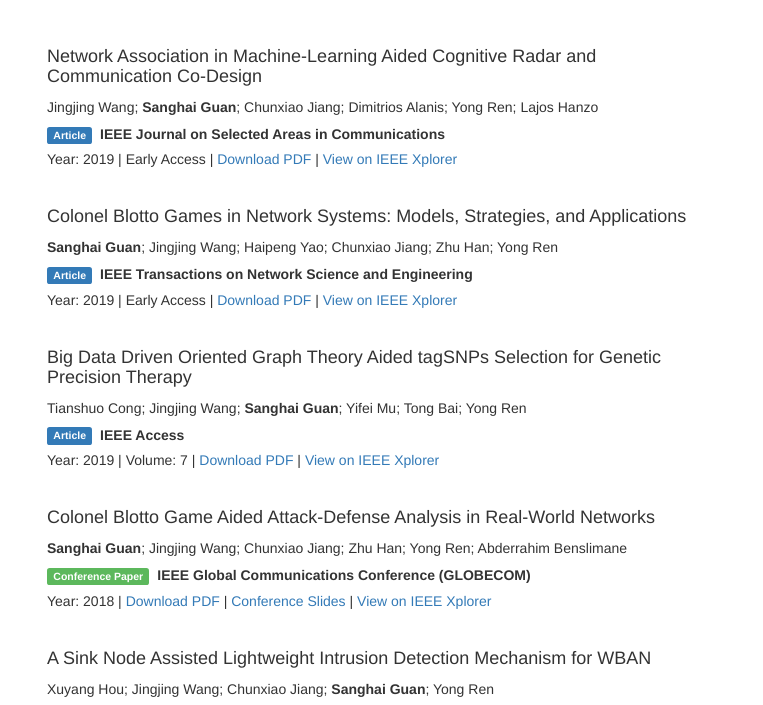
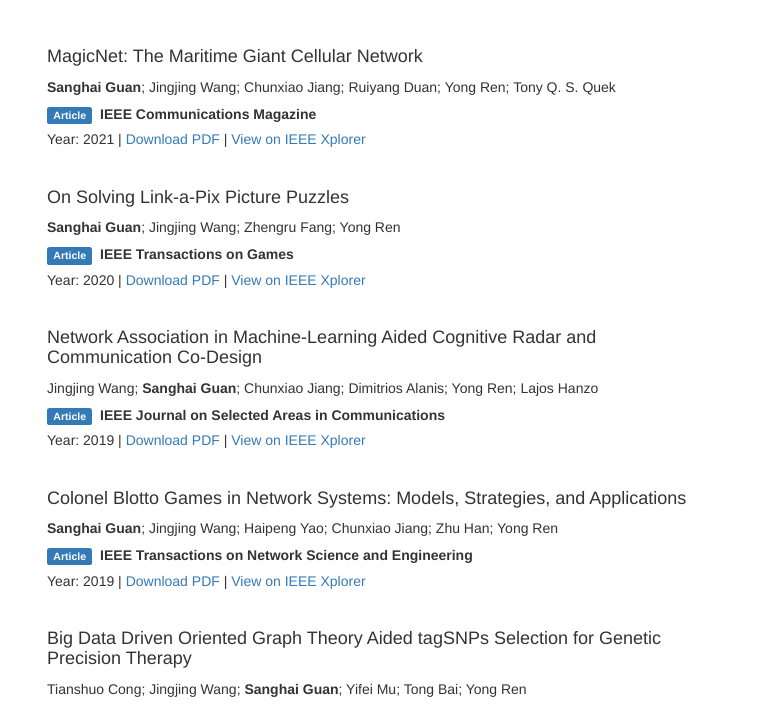
Before and after one commit to guansanghai/guansanghai.github.io, a plain HTML site: page research.html in a window 1280 px wide. Shown: the part 84-789 px from the top of the page, without its empty margins (258-1021 px from the left). Drawn offline with Linux system fonts and the light colour scheme.

Commit message:
Update research.html

```diff
--- a/research.html
+++ b/research.html
@@ -71,22 +71,35 @@
 
       <div class="row marketing">
         <div class="col-lg-12">
+
+          <h4>MagicNet: The Maritime Giant Cellular Network</h4>
+          <p><strong>Sanghai Guan</strong>; Jingjing Wang; Chunxiao Jiang; Ruiyang Duan; Yong Ren; Tony Q. S. Quek</p>
+          <h5><span class="label label-primary">Article</span> &nbsp<strong>IEEE Communications Magazine</strong></h5>
+          <h5>Year: 2021 | <a href="./paper/09422341.pdf" target="_blank">Download PDF</a> | <a href="https://ieeexplore.ieee.org/document/9422341/" target="_blank">View on IEEE Xplorer</a></h5>
+          <br>
+
+          <h4>On Solving Link-a-Pix Picture Puzzles</h4>
+          <p><strong>Sanghai Guan</strong>; Jingjing Wang; Zhengru Fang; Yong Ren</p>
+          <h5><span class="label label-primary">Article</span> &nbsp<strong>IEEE Transactions on Games</strong></h5>
+          <h5>Year: 2020 | <a href="./paper/09195763.pdf" target="_blank">Download PDF</a> | <a href="https://ieeexplore.ieee.org/document/9195763" target="_blank">View on IEEE Xplorer</a></h5>
+          <br>
+
           <h4>Network Association in Machine-Learning Aided Cognitive Radar and Communication Co-Design</h4>
           <p>Jingjing Wang; <strong>Sanghai Guan</strong>; Chunxiao Jiang; Dimitrios Alanis; Yong Ren; Lajos Hanzo</p>
           <h5><span class="label label-primary">Article</span> &nbsp<strong>IEEE Journal on Selected Areas in Communications</strong></h5>
-          <h5>Year: 2019 | Early Access | <a href="./paper/08804363.pdf" target="_blank">Download PDF</a> | <a href="https://ieeexplore.ieee.org/document/8804363/" target="_blank">View on IEEE Xplorer</a></h5>
+          <h5>Year: 2019 | <a href="./paper/08804363.pdf" target="_blank">Download PDF</a> | <a href="https://ieeexplore.ieee.org/document/8804363/" target="_blank">View on IEEE Xplorer</a></h5>
           <br>
 
           <h4>Colonel Blotto Games in Network Systems: Models, Strategies, and Applications</h4>
           <p><strong>Sanghai Guan</strong>; Jingjing Wang; Haipeng Yao; Chunxiao Jiang; Zhu Han; Yong Ren</p>
           <h5><span class="label label-primary">Article</span> &nbsp<strong>IEEE Transactions on Network Science and Engineering</strong></h5>
-          <h5>Year: 2019 | Early Access | <a href="./paper/08666075.pdf" target="_blank">Download PDF</a> | <a href="https://ieeexplore.ieee.org/document/8666075/" target="_blank">View on IEEE Xplorer</a></h5>
+          <h5>Year: 2019 | <a href="./paper/08666075.pdf" target="_blank">Download PDF</a> | <a href="https://ieeexplore.ieee.org/document/8666075/" target="_blank">View on IEEE Xplorer</a></h5>
           <br>
 
           <h4>Big Data Driven Oriented Graph Theory Aided tagSNPs Selection for Genetic Precision Therapy</h4>
           <p>Tianshuo Cong; Jingjing Wang; <strong>Sanghai Guan</strong>; Yifei Mu; Tong Bai; Yong Ren</p>
           <h5><span class="label label-primary">Article</span> &nbsp<strong>IEEE Access</strong></h5>
-          <h5>Year: 2019 | Volume: 7 | <a href="./paper/08576526.pdf" target="_blank">Download PDF</a> | <a href="https://ieeexplore.ieee.org/document/8576526/" target="_blank">View on IEEE Xplorer</a></h5>
+          <h5>Year: 2019 | <a href="./paper/08576526.pdf" target="_blank">Download PDF</a> | <a href="https://ieeexplore.ieee.org/document/8576526/" target="_blank">View on IEEE Xplorer</a></h5>
           <br>
 
           <h4>Colonel Blotto Game Aided Attack-Defense Analysis in Real-World Networks</h4>
@@ -136,7 +149,7 @@
       </div>
 
       <footer class="footer">
-        <p>&copy; 2019 Sanghai Guan</p>
+        <p>&copy; 2021 Sanghai Guan</p>
       </footer>
 
     </div> <!-- /container -->
```
